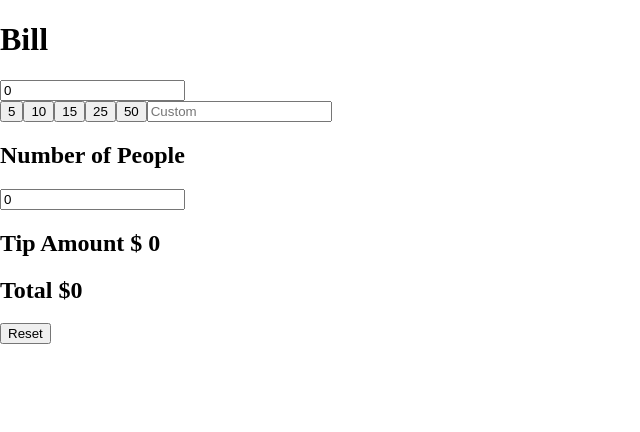
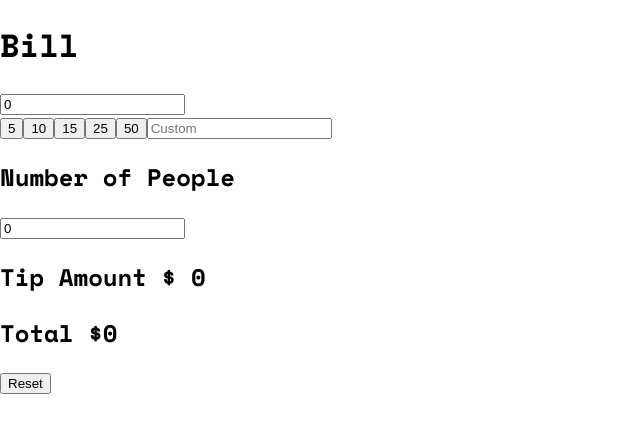
Before and after one commit to carlosqdev/calculator-of-tip, a React (Create React App) app: page / in a window 1280 px wide. Shown: the top 432 px of the page, without its empty margins (0-640 px from the left). Built offline with nearby package versions, Linux system fonts and the light colour scheme.

Commit message:
Feat: Agregue custom properties y fuente desde google fonts

```diff
--- a/src/App.js
+++ b/src/App.js
@@ -6,6 +6,7 @@ import TipAmount from "./TipAmount/TipAmount";
 import Total from "./Total/Total";
 import ButtonReset from "./ButtonReset/ButtonReset";
 import { DataTip } from "./data";
+import './App.css';
 
 export const AppContext = React.createContext();
 
--- a/src/index.css
+++ b/src/index.css
@@ -1,4 +1,24 @@
+@import url('https://fonts.googleapis.com/css2?family=Space+Mono:wght@400;700&display=swap');
+
+:root {
+  /* Colors primary */
+  --strong_cyan: hsl(172, 67%, 45%);
+
+  /* Colors neutral */
+  --very_dark_cyan: hsl(183, 100%, 15%);
+  --dark_grayish_cyan: hsl(186, 14%, 43%);
+  --dark_grayish_cyan_two: hsl(184, 14%, 56%);
+  --light_grayish_cyan: hsl(185, 41%, 84%);
+  --light_grayish_cyan_two: hsl(189, 41%, 97%);
+  --white: hsl(0, 0%, 100%);
+
+  /* Fonts */
+  --font-family: 'Space Mono', monospace;
+}
+
 body {
   margin: 0;
   padding: 0;
+  font-family: var(--font-family);
+  font-size: 16px;
 }
```
Also changed, not shown: src/App.css (added).
